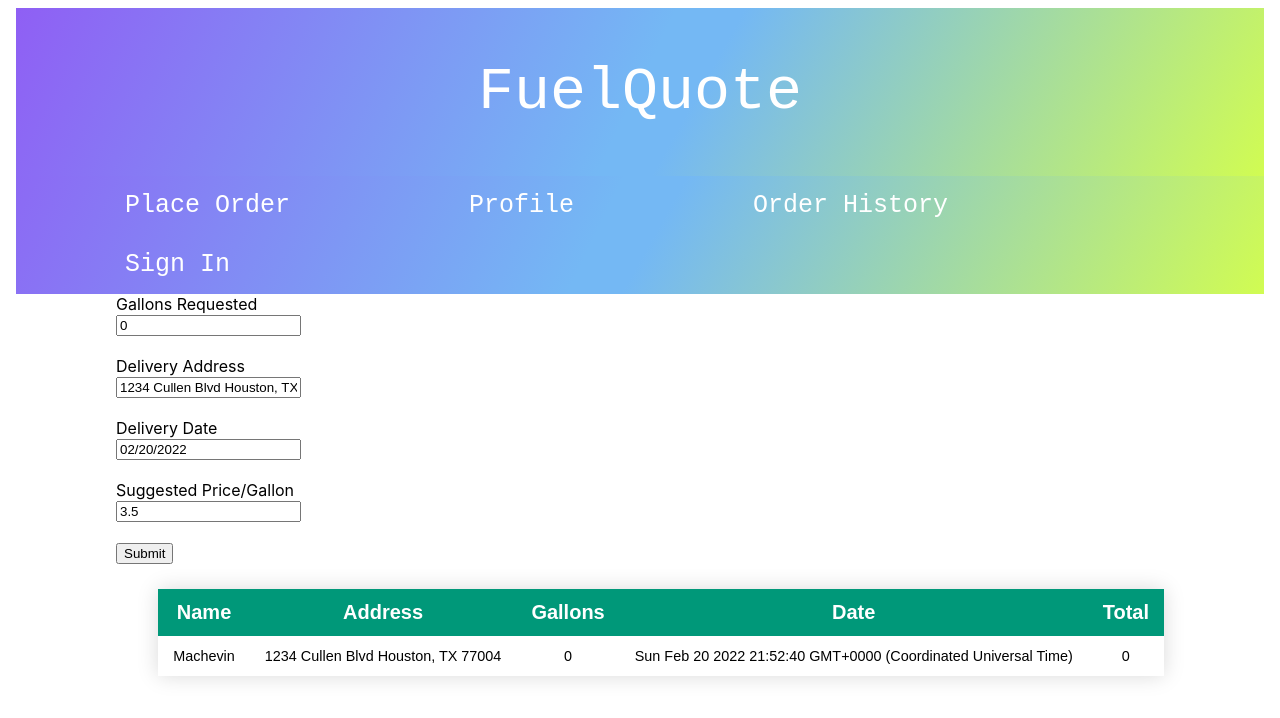
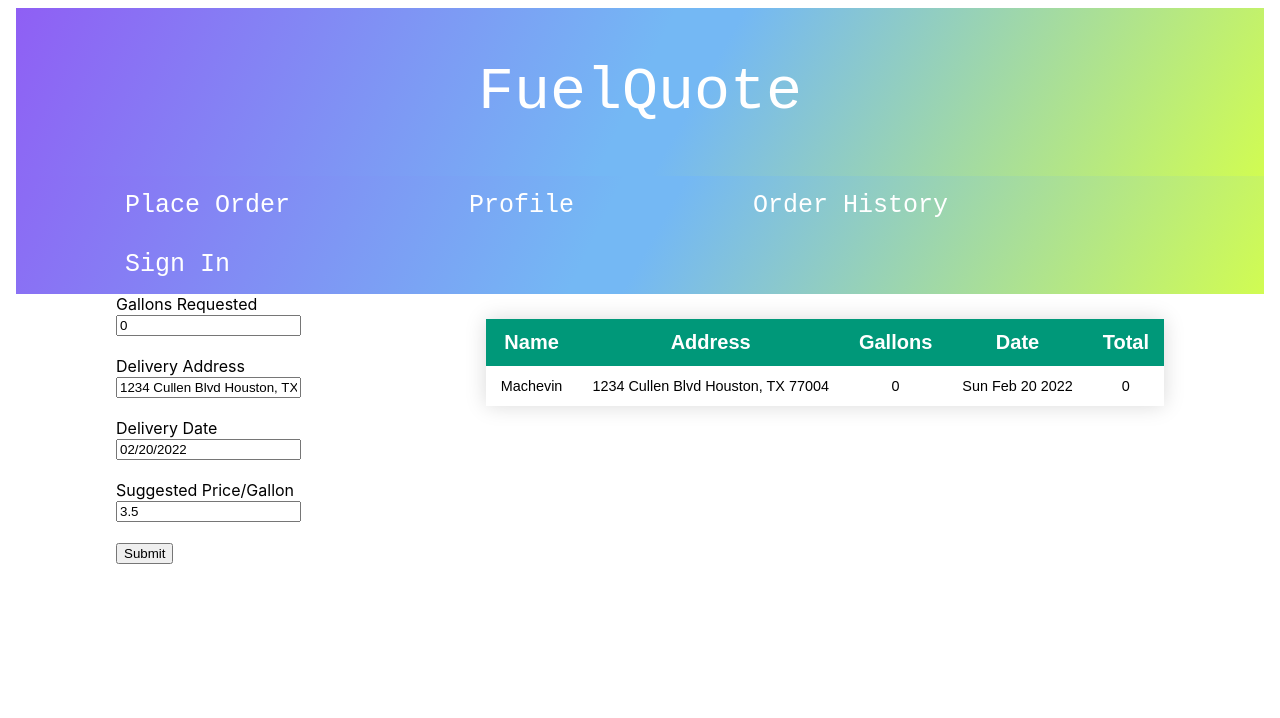
Before and after one commit to maniden812/Clientv2, a Next.js app in the folder client/: page /FuelQuote in a window 1280 px wide. Shown: the top 718 px of the page. Built offline with nearby package versions, Linux system fonts and the light colour scheme; no server answers.

Commit message:
Update FuelQuote.js

```diff
--- a/client/pages/FuelQuote.js
+++ b/client/pages/FuelQuote.js
@@ -75,7 +75,7 @@ const FuelQuote = () => {
                         name= "Machevin"
                         address= {address}
                         gallons= {gallons}
-                        deliveryDate={deliveryDate.toString()}
+                        deliveryDate={deliveryDate.toDateString()}
                         total= {gallons * pricegal}
                     />
                 </div>
```
